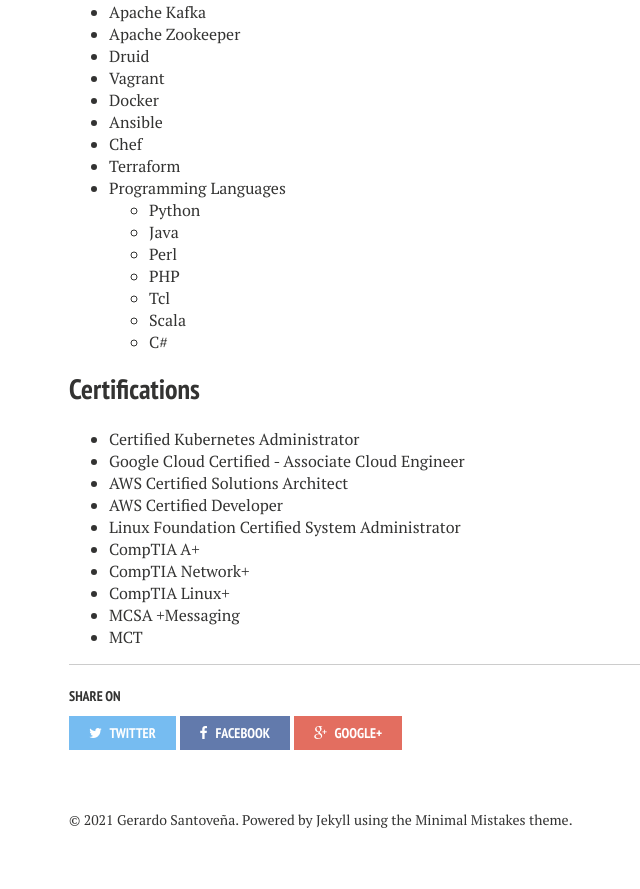
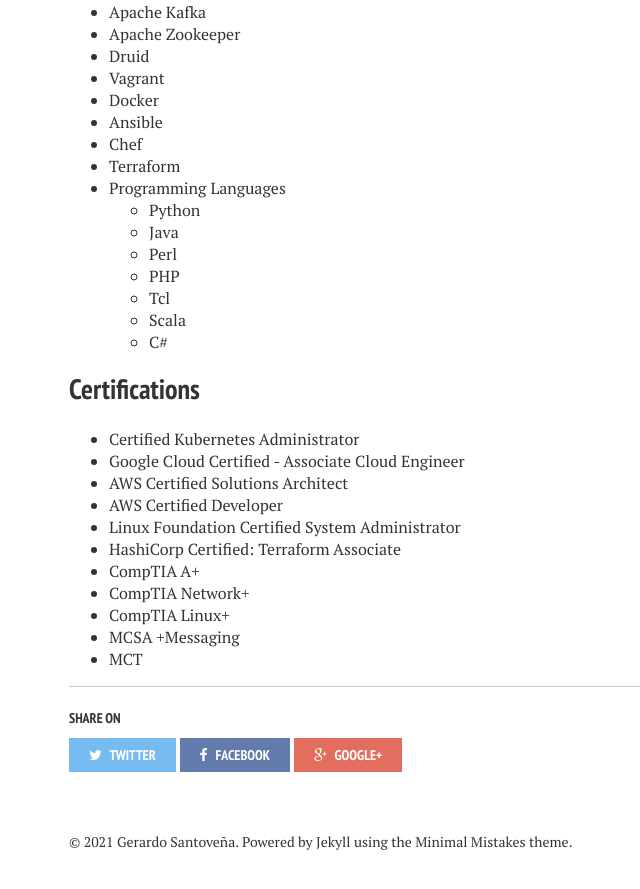
Before and after one commit to gsantovena/gsantovena.github.io, a Jekyll site: the page built from resume/index.md, in a window 1280 px wide and 900 px high, scrolled down 2226 px. Shown: the top 889 px of the window, without its empty margins (251-891 px from the left). Built offline with Jekyll 4.4.1, drawn with Linux system fonts in a browser that asks for light colours; nearby versions of some CDN libraries.

Commit message:
Add Terraform certification

```diff
--- a/resume/index.md
+++ b/resume/index.md
@@ -117,6 +117,7 @@
 * AWS Certified Solutions Architect
 * AWS Certified Developer
 * Linux Foundation Certified System Administrator
+* HashiCorp Certified: Terraform Associate
 * CompTIA A+
 * CompTIA Network+
 * CompTIA Linux+
```
